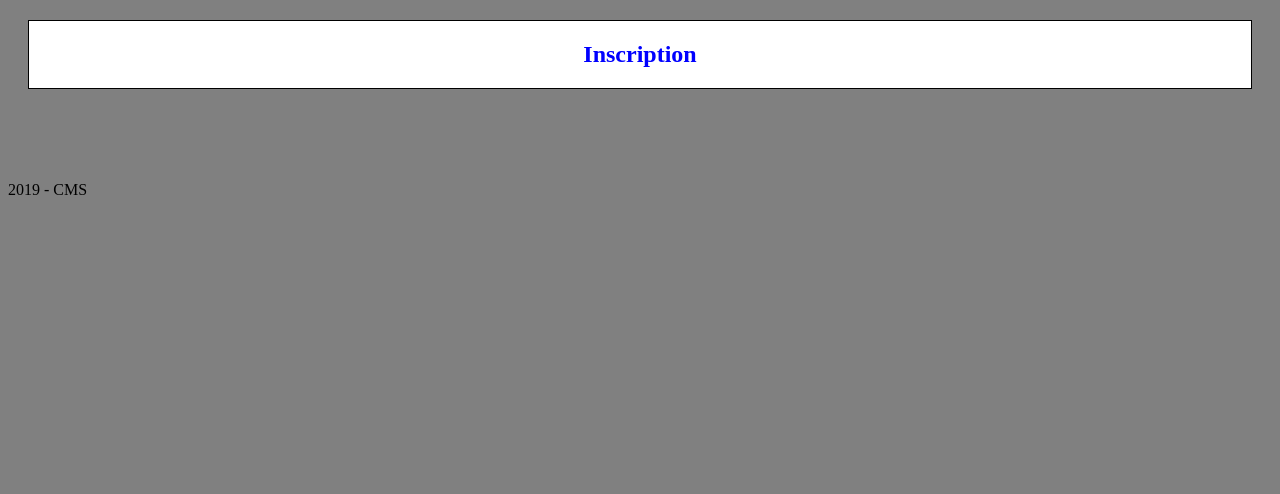
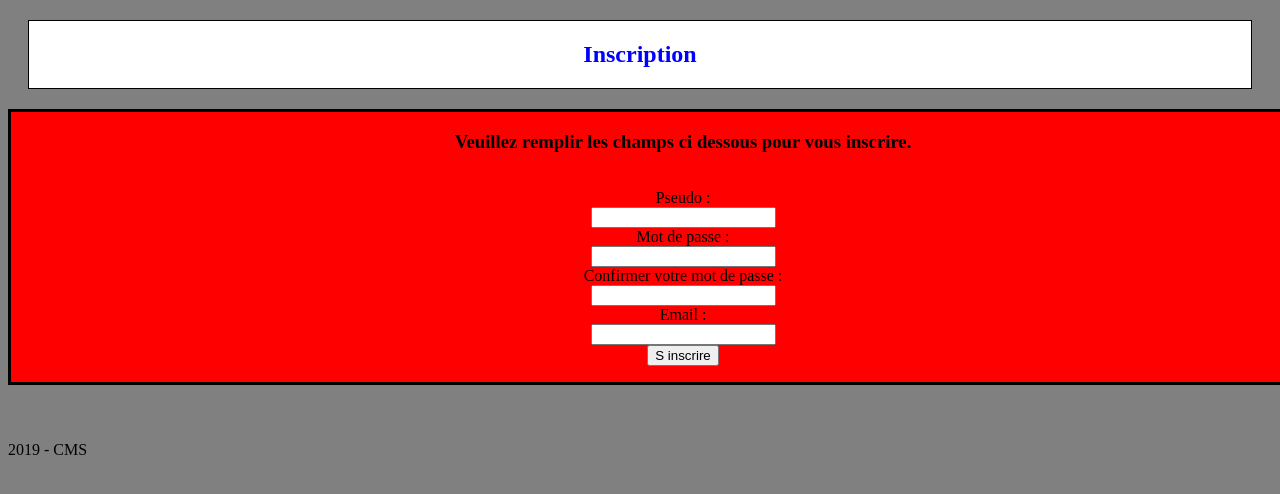
Before and after one commit to SR-17/PHP-Application, a PHP site: page /inscription.php in a window 1280 px wide; the page is wider, and only the part inside the window is pictured. Shown: the part 126-620 px from the top of that part. Run offline with PHP 8.4, Linux system fonts and the light colour scheme.

Commit message:
Modification de plusieurs fonctions .
Modification apportés au code source :
login.php,index.php,contact.php,membres.php,

=>   Réecriture de isLogged()

=>   Ajout de script.js afin de pouvoir gérer les erreurs potentiels de formulaire quelconque.

=>	Ajout d'une redirection lorsque que l'utilisateur visite la page de contact en mode visiteur.

=>	Réécriture de la page inscription.php et register.php( qui gère le $_POST).

=>	Réécriture des affichages lorsque que le formulaire d'inscription n'est pas correctement remplie(Redirection).

=> Lorsqu'un utilisateur se connecte, il est maintenant automatiquement renvoyé vers l'accueil afin de pouvoir
mettre à jours la page.

=> Ajout du bouton déconnexion dans le header.

```diff
--- a/v2/includes/bdd.php
+++ b/v2/includes/bdd.php
@@ -1,6 +1,6 @@
 <?php
 try{
-			$bdd = new PDO('mysql:host=localhost;dbname=','','');
+			$bdd = new PDO('mysql:host=localhost;dbname=utilisateur','root','');
 			$bdd ->exec('SET NAMES utf8'); // Recevoir les requêtes encodées en UTF-8
 			}catch(Exception $e){
 
--- a/v2/includes/header.php
+++ b/v2/includes/header.php
@@ -1,4 +1,9 @@
 <?php
+if(file_exists("includes/members.php")){
+	require_once("members.php");
+}elseif(file_exists("members.php")){
+	require_once("members.php");
+}
 if(isLogged()){
 		echo '
 		<nav>
@@ -10,7 +15,9 @@ if(isLogged()){
 
 			</ul>
 		</nav>';
-
+		echo "<form method='POST' action='includes/disconnect.php'>";
+		echo "<input type='submit' name='disconnect' value='deconnexion'>";
+		echo "</form>";
 }else {
 	echo "
 		<nav>
--- a/v2/includes/members.php
+++ b/v2/includes/members.php
@@ -1,4 +1,7 @@
 <?php
+if(session_status() != "PHP_SESSION_ACTIVE"){ // Indispensable
+	session_start();
+}
 // ***** PARTIE  : General *****
 function isContactOk($pseudo,$title,$message){
 	if(isPseudoOk($pseudo) && isTitleOk($title) && isMessageOk($message)){
@@ -29,20 +32,10 @@ function isTitleOk($titre){
 		}
 			}
 function isLogged(){
-	if(isset($_SESSION['pseudo']) && !is_null($_SESSION['pseudo'])){
+	if(isset($_SESSION['pseudo'])){
 		return TRUE;
 	}else{
 		return FALSE;
-	}
-}
-function start_session(){
-	if(session_status() == PHP_SESSION_NONE){
-		session_start();
-	}
-}
-function stop_session(){
-	if(session_status() == PHP_SESSION_ACTIVE){
-	session_abort();
 	}
 }
 function get_configuration(){
@@ -70,9 +63,9 @@ function drawContact(){
 		echo '<h4>Contacter le staff</h4>';
 		echo "Votre pseudo : ".$_SESSION['pseudo'];
 		echo "</br>";
-		echo "</br>Titre du message : <input type='text' name='titre'>";
+		echo "</br>Titre du message :</br> <input type='text' name='titre'>";
 		echo "</br>";
-		echo "Votre demande : <input type='text' name='message' maxLength=250>";
+		echo "Votre demande :</br> <input type='text' name='message' maxLength=250>";
 		echo "</br>";
 		echo "<input type='submit' value='Envoyer'>";
 		echo '</form>';
@@ -81,7 +74,7 @@ function drawContact(){
 		if(!isset($_POST['message']) && !isset($_POST['titre']) && !isset($_POST['pseudo'])){
 		echo '<section>';
         echo '<h4 style="text-align:center;">Vous devez être connecté pour pouvoir utiliser le formulaire contact.</h4>';
-		echo '<h4 style="text-align:center;">Si vous n\'avez pas de compte, veuillez vous rendre <a href=\'inscription.php\'>ici</a></h4></section>';
+		echo '<h4 style="text-align:center;">Si vous n\'avez pas de compte, veuillez vous rendre <a href="inscription.php">ici</a></h4></section>';
 		}
 	}
 
@@ -134,6 +127,7 @@ function drawNews(){
 		$req->closeCursor();
 }
 // ***** PARTIE  : Membres *****
+// Ici
  function isValidPseudo($pseudo){
 		include('bdd.php');
 		$req = $bdd->prepare('SELECT * FROM membres WHERE pseudo=:pseudo');
@@ -142,7 +136,8 @@ function drawNews(){
 		if(empty($res['pseudo'])){
 				return TRUE;
 		}else{
-			echo '<section class="mail_not_valid">Impossible de continuer : Ce pseudo est déjà utilisé ! </section>';
+			echo '<center><h3>Impossible de continuer : Ce pseudo est déjà utilisé !</h3></center>';
+			echo'<script> a = function(){window.locations("inscription.php")}; window.setTimeout(a,3000);</script>';
 			return FALSE;
 		}
 		$req->closeCursor();
@@ -152,7 +147,8 @@ function isValidMail($mail){
 		echo "OK !";
 		return TRUE;
 	}else{
-		echo '<section class="mail_not_valid">Impossible de continuer : Veuillez entre un email valide ! </section>';
+		echo '<center><h3>Impossible de continuer : Votre addresse email n\'est pas valide ! !</h3></center>';
+		echo'<script> a = function(){window.locations("inscription.php")}; window.setTimeout(a,3000);</script>';
 		return FALSE;
 	}
 
@@ -161,7 +157,8 @@ function isPasswordMatching($password,$tocompare){
 	if($password == $tocompare){
 		return TRUE;
 	}else{
-		echo '<section class="password_not_matching">Impossible de continuer : Veuillez confirmer votre mot de passe ! </section>';
+		echo '<center><h3>Impossible de continuer : Veuillez confirmer votre mot de passe une deuxième fois.</h3></center>';
+		echo'<script> a = function(){window.locations("inscription.php")}; window.setTimeout(a,3000);</script>';
 		return FALSE;
 	}
 }
@@ -169,7 +166,8 @@ function isValidPassword($password){
 	if(!empty($password)){
 		return TRUE;
 	}else{
-		echo 'PASSWORD';
+		echo '<center><h3>Impossible de continuer : Le mot de passe  n est déjà utilisé !</h3></center>';
+		echo'<script> a = function(){window.locations("inscription.php")}; window.setTimeout(a,3000);</script>';
 		return FALSE;
 	}
 }
@@ -181,6 +179,19 @@ function isFormatOk($pseudo,$password,$mail){
 		exit();
 	}
 }
+function createMember($pseudo,$password,$mail){ // Ici on considère que toutes les valeurs sont parfaitement sûrs.
+	if(TRUE){
+		include('bdd.php');
+		$date = date('d.m.y');
+		$req = $bdd->prepare('INSERT INTO membres(pseudo,password,mail,date) VALUES (:pseudo,:password,:mail,:date)');
+		$encrypted_password = password_hash($password,PASSWORD_DEFAULT);
+		$req->execute(array('pseudo' => $pseudo,'password' => $encrypted_password, 'mail' => $mail,'date'=> $date));
+		return TRUE;
+	}else{
+		return FALSE;
+	}
+
+}
 function isValidNews($author,$title,$date,$data){
 	if(is_string($author) && is_string($title) && is_string($data)){
 		return TRUE;
@@ -188,35 +199,13 @@ function isValidNews($author,$title,$date,$data){
 		return FALSE;
 	}
 }
-function createMember($pseudo,$password,$mail){
-	if(TRUE){
-		include('bdd.php');
-		$req = $bdd->prepare('INSERT INTO membres(pseudo,password,mail,date) VALUES (:pseudo,:password,:mail,:date)');
-		$encrypted_password = password_hash($password,PASSWORD_DEFAULT);
-		$req->execute(array('pseudo' => $pseudo,'password' => $encrypted_password, 'mail' => $mail,'date'=> date()));
-		return TRUE;
-	}else{
-		return FALSE;
-	}
-
-}
 function disconnect(){
 	$_SESSION = array();
 	}
 function connect(){
 	$_SESSION['pseudo'] = $_POST['pseudo'];
-}
-function isAdmin(){
-	$a = 'admin';
-	include('db.php');
-	$req = $bdd->prepare('SELECT * from utilisateur WHERE group_policy=:AD pseudo=:pseudo');
-	$req->execute(array('AD' => $a,'pseudo' => $_SESSION['pseudo']));
-	$req->fetch();
-	if($req){
-		return TRUE;
-	}else{
-		return FALSE;
-}
+	$_POST = array();
+	header("Location: index.php","303");
 }
 function SendContact($titre,$pseudo,$message,$date){
 	include('bdd.php');
--- a/v2/includes/register.php
+++ b/v2/includes/register.php
@@ -1,6 +1,14 @@
 <?php
 if(file_exists("members.php")){
 	require("members.php");
+}
+if(isLogged()){
+	echo 'window.location="../index.php"';
+	exit();
+}
+if(is_null(isset($_POST['pseudo'])) && is_null(($_POST['password']))){
+	echo'<script>window.location="../index.php"</script>';
+	exit();
 }
 
 ?>
@@ -35,8 +43,9 @@ if(file_exists("members.php")){ // Evite l'affichage d'une
 
 					if(createMember($_POST['pseudo'],$_POST['password'],$_POST['mail'])){
 
-						echo '<section>Vous êtes maintenant inscrit !';
-						echo 'Pour retourner a l accueil : <a href="../index.php">Cliquez ici</a></section>';
+						echo '<h3><center>Vous êtes maintenant inscrit !</center></h3>';
+						echo'<script> a = function(){window.locations("index.php")}; window.setTimeout(a,3000);</script>';
+
 
 					}else{
 
@@ -44,6 +53,8 @@ if(file_exists("members.php")){ // Evite l'affichage d'une
 					}
 		}
 		}
+		}else{
+			echo'<script>window.location="../index.php"</script>';
 		}
 }
 
--- /dev/null
+++ b/v2/includes/script.js
@@ -0,0 +1,6 @@
+badpassword = function(){
+    section = document.getElementById("bad_password");
+
+
+
+}
--- a/v2/inscription.php
+++ b/v2/inscription.php
@@ -16,9 +16,39 @@ include('includes/members.php');
 	<div class="page_title"><h2 style="text-align:center;">Inscription</h2></div>
 
 <?php
-	if(file_exists('includes/register.php')){
-		require('includes/register.php');
-	} ?>
+	if(file_exists("includes/members.php")){ // Evite l'affichage d'une
+		//erreur si jamais membres.php ne peut pas être load
+			if(empty($_POST['pseudo']) && empty($_POST['password'])){
+				if(!isLogged()){
+				echo '<section class="user_register"><form action="includes/register.php" method="POST">
+					<h3>Veuillez remplir les champs ci dessous pour vous inscrire.</h3></br>
+					Pseudo :<input type="text" maxLength="200" name="pseudo">
+					Mot de passe : <input type="password" maxLength="200" name="password" />
+					Confirmer votre mot de passe : <input type="password" maxLength="200" name="password_c" />
+					Email : <input type="text" maxLength="200" name="mail" />
+					<input type="submit" value="S inscrire"/>
+					</form></section>';
+				}
+		}
+
+				if(isset($_POST['pseudo'])){
+					if(isPasswordMatching($_POST['password'],$_POST['password_c'])){
+						if(isFormatOk($_POST['pseudo'],$_POST['password'],$_POST['mail'])){
+
+							if(createMember($_POST['pseudo'],$_POST['password'],$_POST['mail'])){
+
+								echo '<section>Vous êtes maintenant inscrit !';
+								echo 'Pour retourner a l accueil : <a href="../index.php">Cliquez ici</a></section>';
+
+							}else{
+
+								echo '<section><h3 color="red">Il semble que les inscriptions soit désactivées ! Veuillez contactez un administrateur</h3></section>';
+							}
+				}
+				}
+				}
+		}
+		 ?>
 	</section>
 </br>
 
--- a/v2/news.php
+++ b/v2/news.php
@@ -1,6 +1,5 @@
 <?php
-include('members.php');
-start_session();
+include('includes/members.php');
 ?>
 <html>
 
@@ -21,10 +20,7 @@ start_session();
 		require('login.php');
 	} ?>
 	</section>
-SECTION PRINCIPALE DU SITE INTERNET
 
-
-LE CONTENU SERA AFFICHE ICI.
 
 </br>
 
--- a/v2/panel.php
+++ b/v2/panel.php
@@ -42,7 +42,7 @@ float:left;
     <?php showUser(); ?>
 </br>
 </br>
-    Supprimer l'utilisateur : <form type="POST" action="process.php"><input id="1"readonly type="pseudo" onload="hide()"></br></br><input type="submit" value="Confirmer la suppression de l'utilisateur"></input></form>
+    Supprimer l'utilisateur : <form type="POST" action="process.php"><input id="1"readonly type="text" onload="hide()" name="deleteuser"></br></br><input type="submit" value="Confirmer la suppression de l'utilisateur"/></form>
 </br>
 </div><div class="news_formulaire">
 <b>Vos news :</br></b><?php showNews(); ?></br>
--- a/v2/profil.php
+++ b/v2/profil.php
@@ -1,7 +1,6 @@
 <?php
 if(file_exists('includes/members.php')){
 	require_once('includes/members.php');
-	start_session();
 }
 
 ?>
```
Also changed, not shown: v2/contact.php (+12 -2 lines), v2/includes/disconnect.php (+6 -8 lines), v2/includes/login.php (+7 -10 lines), v2/index.php (+4 -15 lines), v2/process.php (+14 -1 lines).
